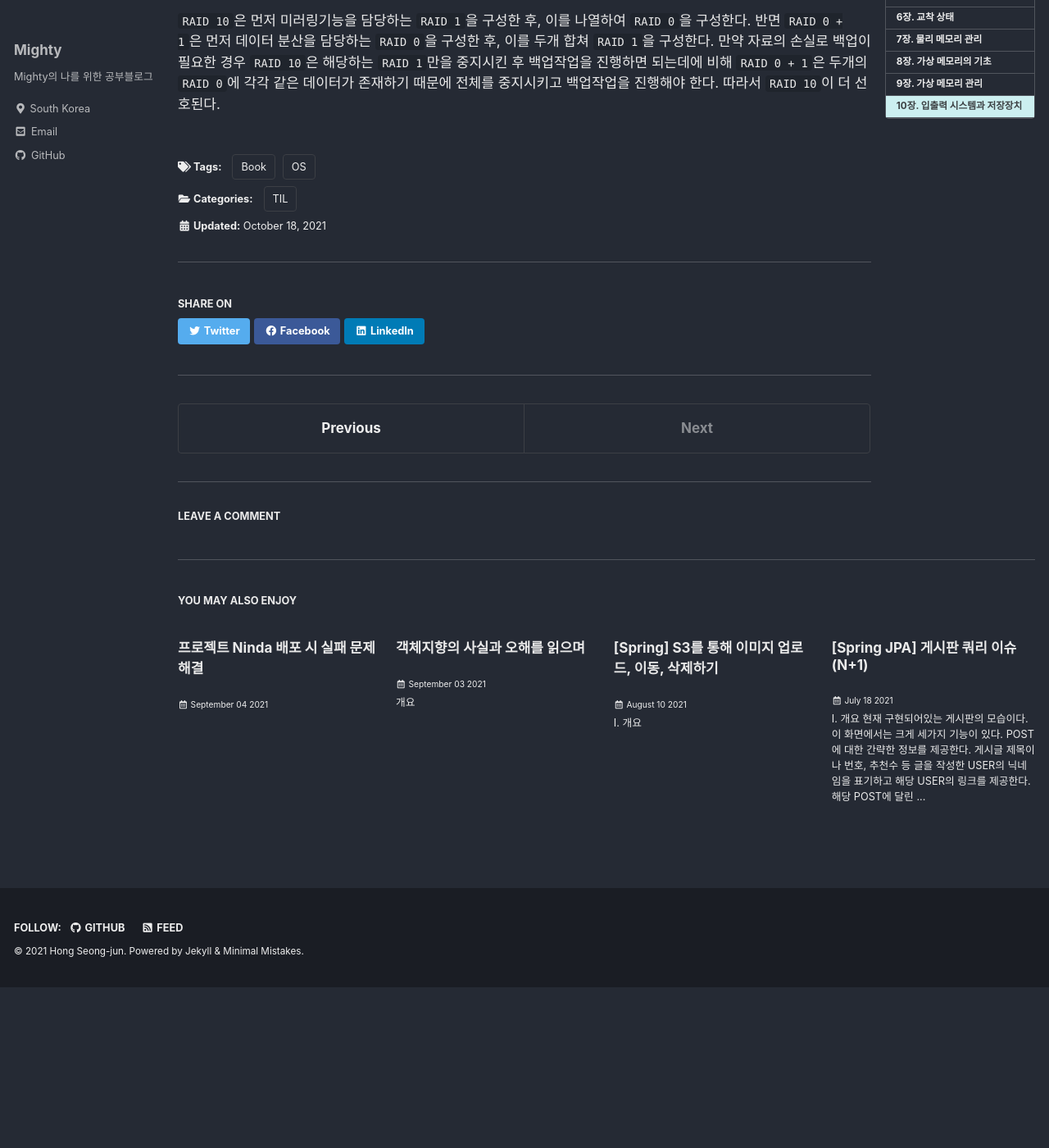
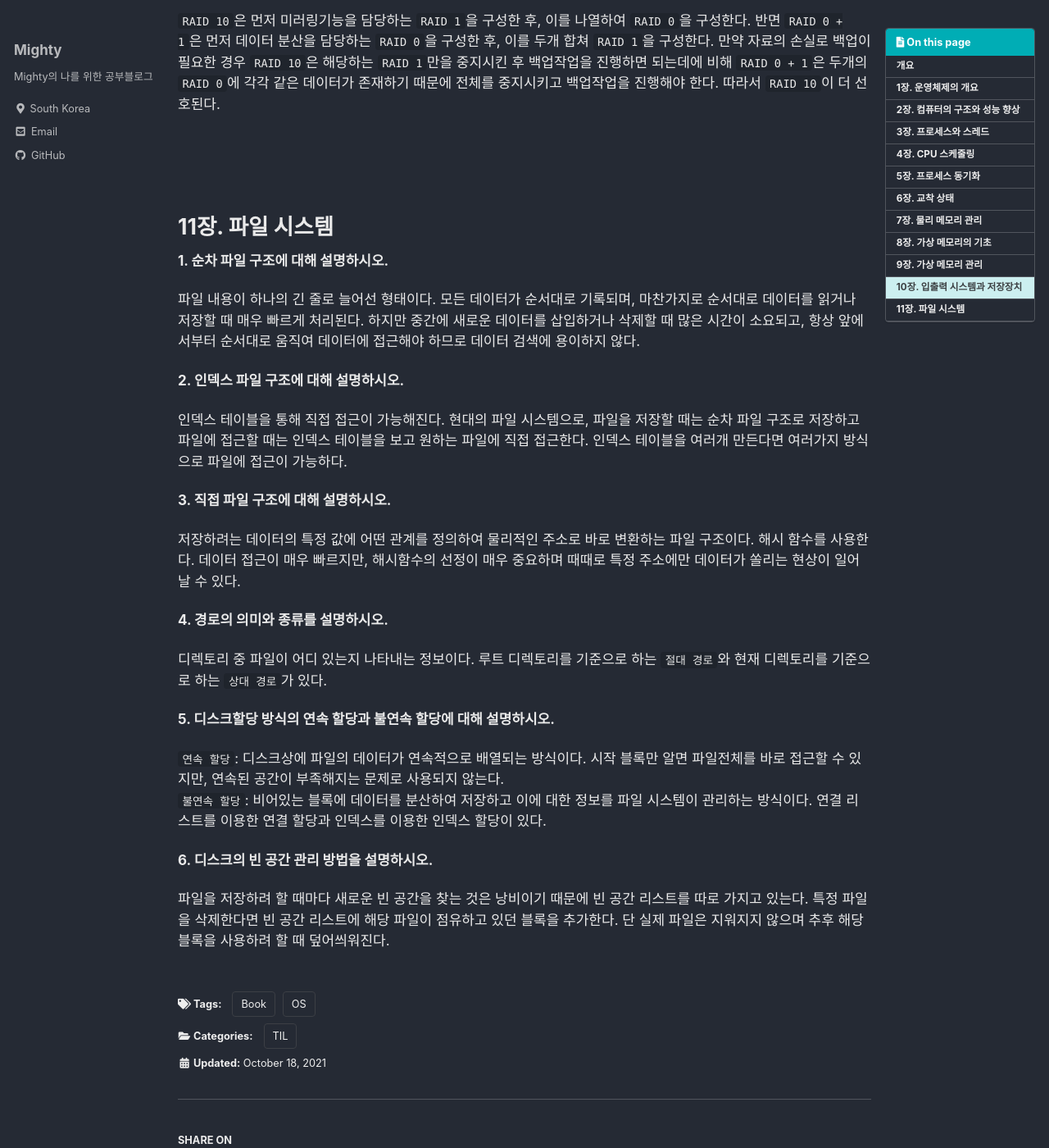
Before and after one commit to Mighty96/Mighty96.github.io, a Jekyll site: the page built from _posts/book/2021-10-18-os-1.md, in a window 1280 px wide and 1400 px high, scrolled down 15115 px. Shown: the whole window at 82% size. Built offline with Jekyll 4.4.1, drawn with Linux system fonts in a browser that asks for light colours; cached includes are drawn as plain includes; comment, search, counter and statistics services are not loaded; before the commit the page ends 16319 px from its top, so only the background shows below that.

Commit message:
11장 추가

```diff
--- a/_posts/book/2021-10-18-os-1.md
+++ b/_posts/book/2021-10-18-os-1.md
@@ -488,3 +488,32 @@ SCAN 디스크 스케줄링의 경우 항상 가장 안쪽 트랙과 가장 바
 __7. RAID 10과 RAID 0+1을 비교하여 설명하시오.__
 
 `RAID 10`은 먼저 미러링기능을 담당하는 `RAID 1`을 구성한 후, 이를 나열하여 `RAID 0`을 구성한다. 반면 `RAID 0 + 1`은 먼저 데이터 분산을 담당하는 `RAID 0`을 구성한 후, 이를 두개 합쳐 `RAID 1`을 구성한다. 만약 자료의 손실로 백업이 필요한 경우 `RAID 10`은 해당하는 `RAID 1`만을 중지시킨 후 백업작업을 진행하면 되는데에 비해 `RAID 0 + 1`은 두개의 `RAID 0`에 각각 같은 데이터가 존재하기 때문에 전체를 중지시키고 백업작업을 진행해야 한다. 따라서 `RAID 10`이 더 선호된다.
+
+<br><br><br>
+
+# 11장. 파일 시스템
+
+__1. 순차 파일 구조에 대해 설명하시오.__
+
+파일 내용이 하나의 긴 줄로 늘어선 형태이다. 모든 데이터가 순서대로 기록되며, 마찬가지로 순서대로 데이터를 읽거나 저장할 때 매우 빠르게 처리된다. 하지만 중간에 새로운 데이터를 삽입하거나 삭제할 때 많은 시간이 소요되고, 항상 앞에서부터 순서대로 움직여 데이터에 접근해야 하므로 데이터 검색에 용이하지 않다.
+
+__2. 인덱스 파일 구조에 대해 설명하시오.__
+
+인덱스 테이블을 통해 직접 접근이 가능해진다. 현대의 파일 시스템으로, 파일을 저장할 때는 순차 파일 구조로 저장하고 파일에 접근할 때는 인덱스 테이블을 보고 원하는 파일에 직접 접근한다. 인덱스 테이블을 여러개 만든다면 여러가지 방식으로 파일에 접근이 가능하다.
+
+__3. 직접 파일 구조에 대해 설명하시오.__
+
+저장하려는 데이터의 특정 값에 어떤 관계를 정의하여 물리적인 주소로 바로 변환하는 파일 구조이다. 해시 함수를 사용한다. 데이터 접근이 매우 빠르지만, 해시함수의 선정이 매우 중요하며 때때로 특정 주소에만 데이터가 쏠리는 현상이 일어날 수 있다.
+
+__4. 경로의 의미와 종류를 설명하시오.__
+
+디렉토리 중 파일이 어디 있는지 나타내는 정보이다. 루트 디렉토리를 기준으로 하는 `절대 경로`와 현재 디렉토리를 기준으로 하는 `상대 경로`가 있다.
+
+__5. 디스크할당 방식의 연속 할당과 불연속 할당에 대해 설명하시오.__
+
+`연속 할당`: 디스크상에 파일의 데이터가 연속적으로 배열되는 방식이다. 시작 블록만 알면 파일전체를 바로 접근할 수 있지만, 연속된 공간이 부족해지는 문제로 사용되지 않는다.
+`불연속 할당`: 비어있는 블록에 데이터를 분산하여 저장하고 이에 대한 정보를 파일 시스템이 관리하는 방식이다. 연결 리스트를 이용한 연결 할당과 인덱스를 이용한 인덱스 할당이 있다.
+
+__6. 디스크의 빈 공간 관리 방법을 설명하시오.__
+
+파일을 저장하려 할 때마다 새로운 빈 공간을 찾는 것은 낭비이기 때문에 빈 공간 리스트를 따로 가지고 있는다. 특정 파일을 삭제한다면 빈 공간 리스트에 해당 파일이 점유하고 있던 블록을 추가한다. 단 실제 파일은 지워지지 않으며 추후 해당 블록을 사용하려 할 때 덮어씌워진다.
```
